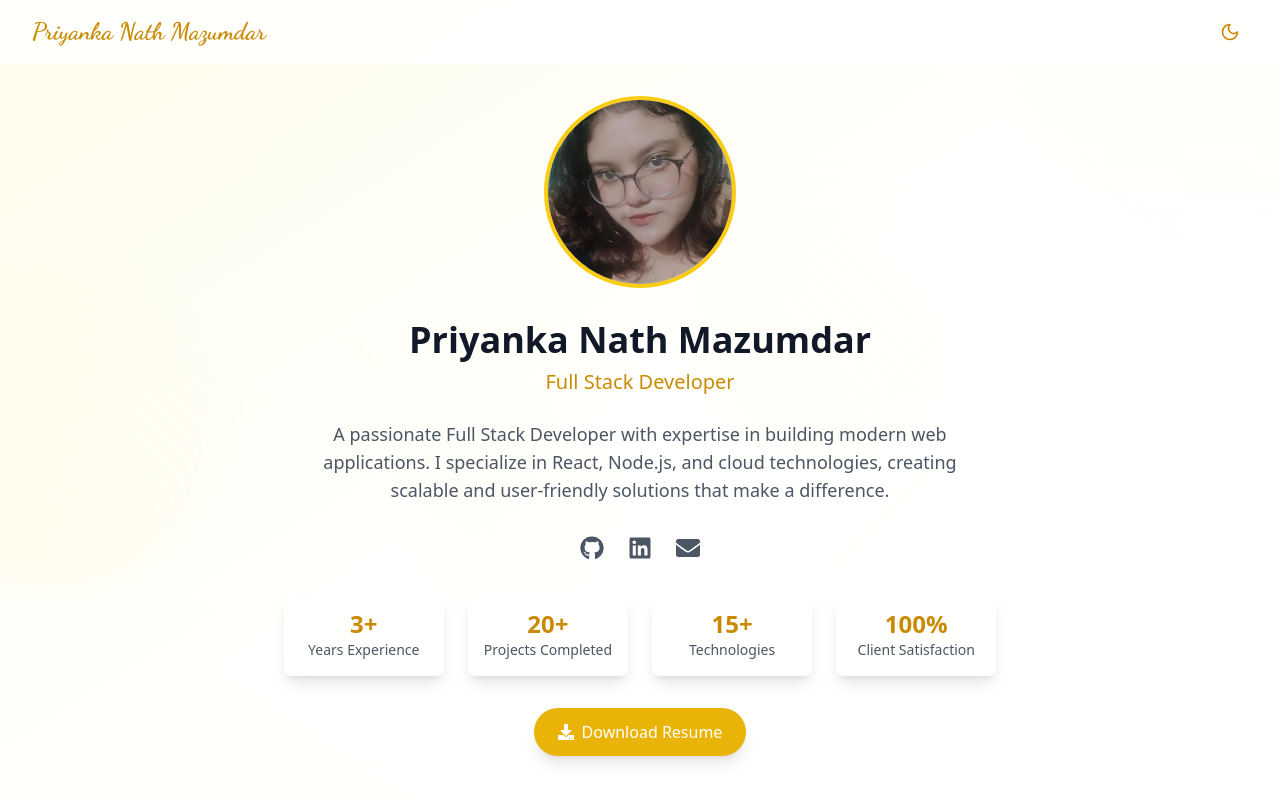
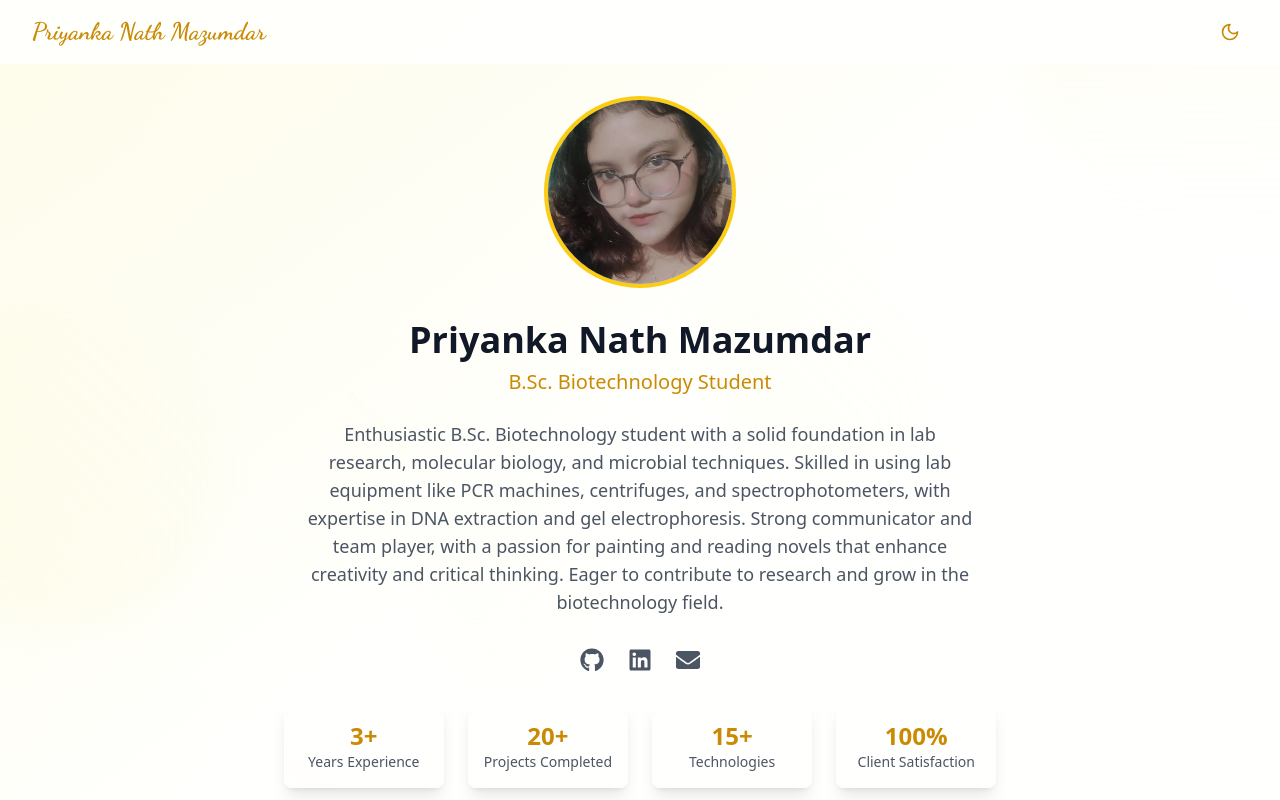
Before and after one commit to Mausam5055/Priyanka-V-01, a React (Vite) app: page / in a window 1280 px wide. Shown: the top 800 px of the page. Built offline with nearby package versions, Linux system fonts and the light colour scheme.

Commit message:
Update Profile with Biotechnology Content

```diff
--- a/src/components/Profile.tsx
+++ b/src/components/Profile.tsx
@@ -40,14 +40,18 @@ export default function Profile() {
             Priyanka Nath Mazumdar
           </h1>
           <h2 className="text-xl font-medium text-yellow-600 dark:text-blue-400 text-center mb-6">
-            Full Stack Developer
+            B.Sc. Biotechnology Student
           </h2>
 
           {/* Bio */}
           <p className="text-lg text-gray-600 dark:text-gray-300 text-center max-w-2xl mb-8 relative z-10">
-            A passionate Full Stack Developer with expertise in building modern web applications.
-            I specialize in React, Node.js, and cloud technologies, creating scalable and user-friendly solutions
-            that make a difference.
+            Enthusiastic B.Sc. Biotechnology student with a solid foundation in lab
+            research, molecular biology, and microbial techniques. Skilled in using lab
+            equipment like PCR machines, centrifuges, and spectrophotometers, with
+            expertise in DNA extraction and gel electrophoresis. Strong communicator
+            and team player, with a passion for painting and reading novels that enhance
+            creativity and critical thinking. Eager to contribute to research and grow in
+            the biotechnology field.
           </p>
 
           {/* Social Links */}
```
